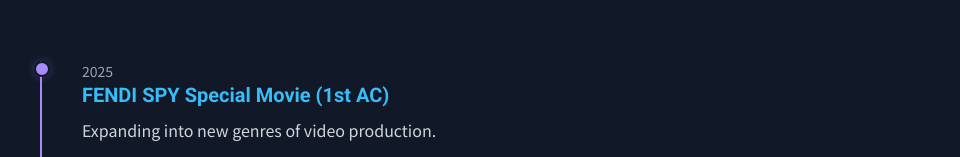
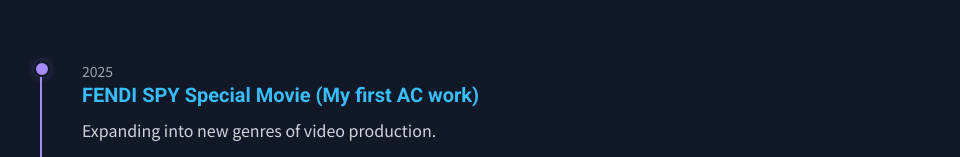
Before and after one commit to JE6HBC/Portfolio, a website: page index.html in a window 1280 px wide. Shown: the part 4074-4231 px from the top of the page, without its empty margins (152-1112 px from the left). Drawn offline with nearby package versions, Linux system fonts and the light colour scheme; a script that the page names is missing.

Commit message:
Update index.html

```diff
--- a/index.html
+++ b/index.html
@@ -277,8 +277,8 @@
                     <div class="timeline-dot"></div>
                     <p class="text-sm text-gray-400">2025</p>
                     <h3 class="text-xl font-bold text-sky-400"
-                        data-lang-ja="FENDI SPY スペシャルムービー (1st AC)"
-                        data-lang-en="FENDI SPY Special Movie (1st AC)">FENDI SPY スペシャルムービー (1st AC)</h3>
+                        data-lang-ja="FENDI SPY スペシャルムービー (AC)"
+                        data-lang-en="FENDI SPY Special Movie (My first AC work)">FENDI SPY スペシャルムービー (AC)</h3>
                     <p class="text-gray-300 mt-2 leading-relaxed"
                        data-lang-ja="新たなジャンルの映像に進出中。"
                        data-lang-en="Expanding into new genres of video production.">
```
